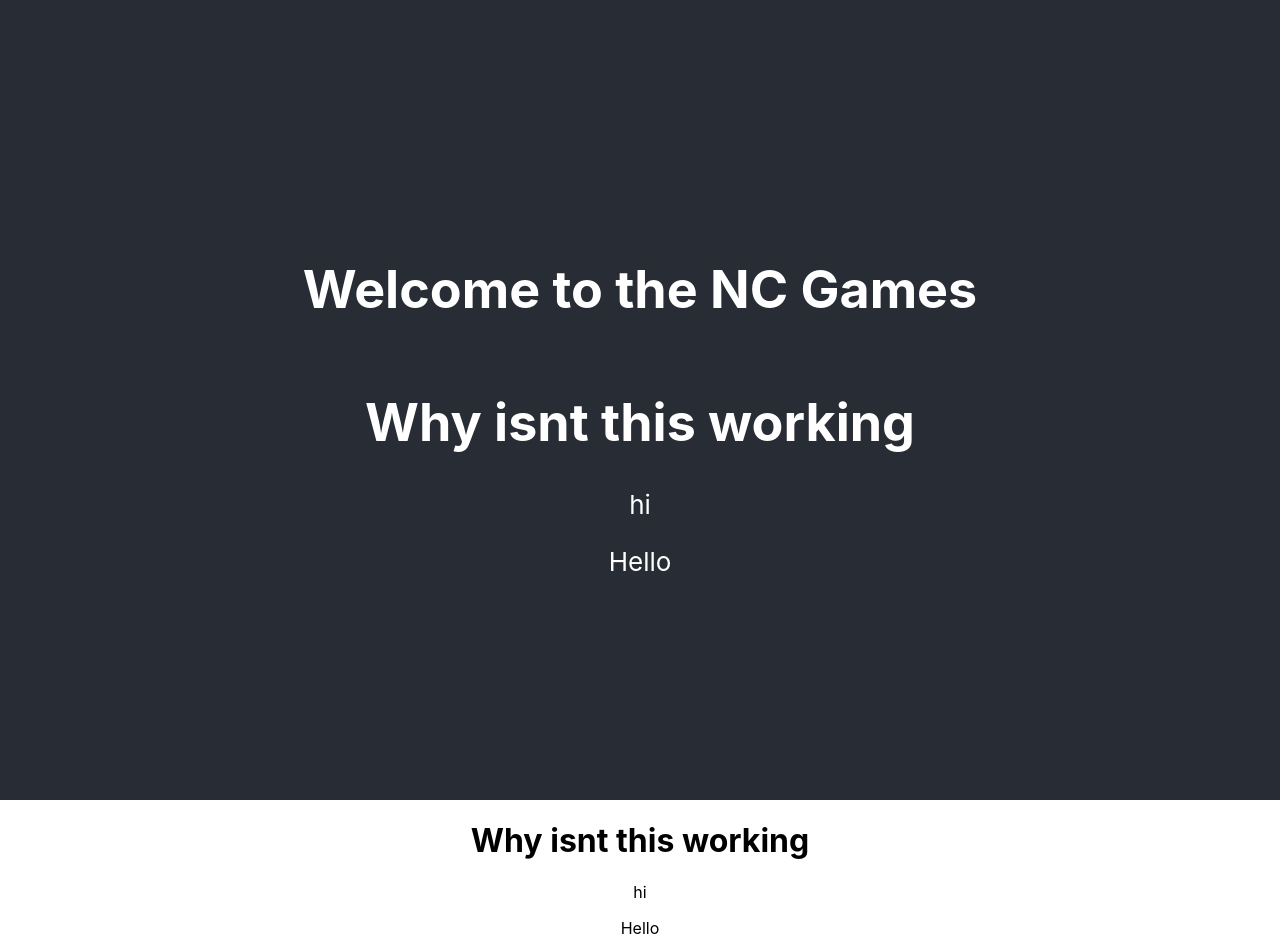
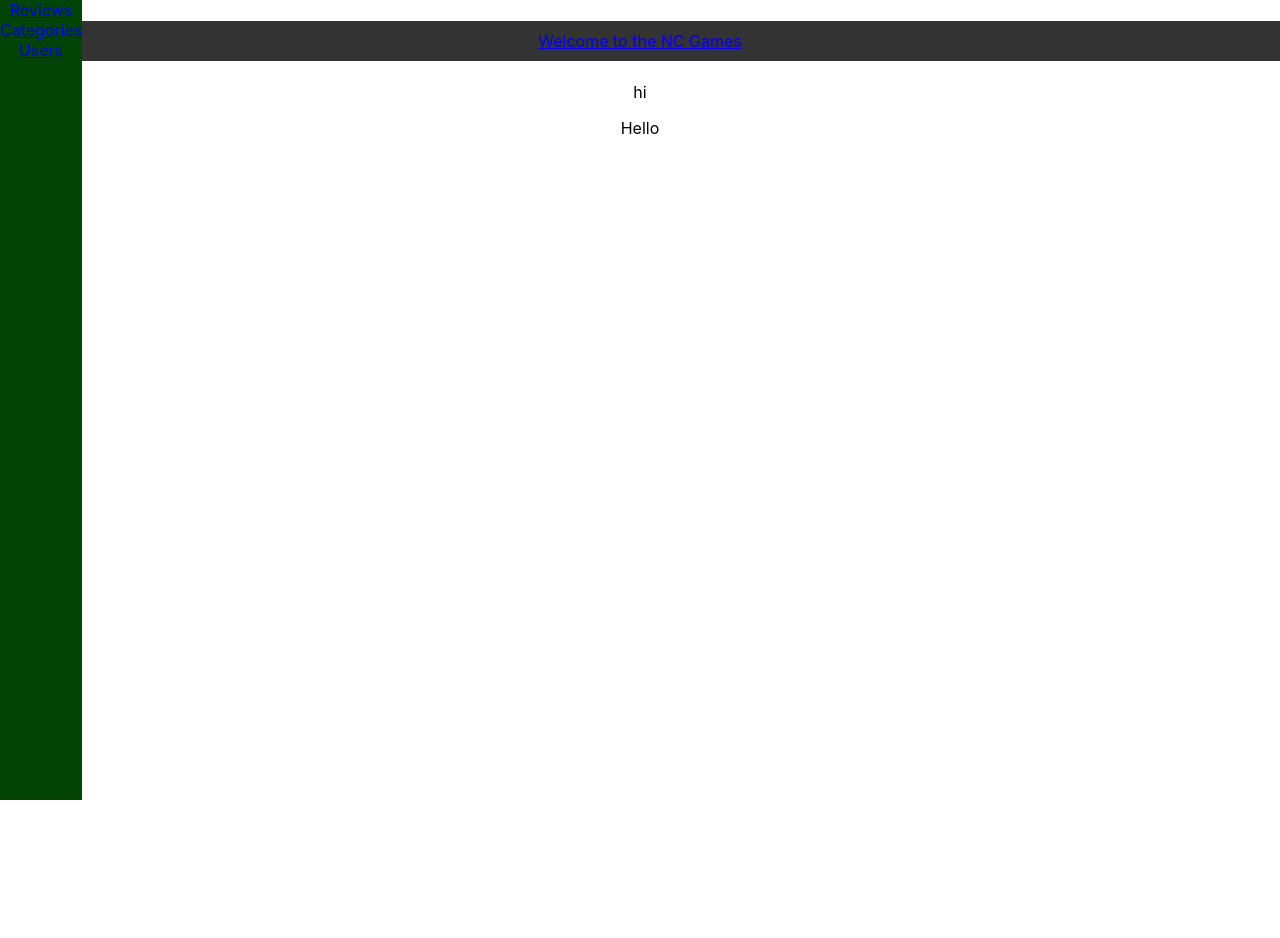
Before and after one commit to Malekf94/fe-nc-games, a React (Create React App) app: page /categories in a window 1280 px wide. After the commit the page ends 800 px from the top, so only its background shows below. Built offline with nearby package versions, Linux system fonts and the light colour scheme.

Commit message:
review page added

```diff
--- a/src/App.css
+++ b/src/App.css
@@ -2,37 +2,42 @@
 	text-align: center;
 }
 
-.App-logo {
-  height: 40vmin;
-  pointer-events: none;
+.App-header {
+	width: 100%;
+	position: fixed;
+	background: #333;
+	padding: 10px 0;
+	color: #fff;
 }
 
-@media (prefers-reduced-motion: no-preference) {
-  .App-logo {
-    animation: App-logo-spin infinite 20s linear;
-  }
-}
-
-.App-header {
-  background-color: #282c34;
-  min-height: 100vh;
+.NavBarC {
+	height: 100%;
+	position: fixed;
+	z-index: 1;
+	top: 0;
+	left: 0;
+	background-color: #014404;
+	transition: 0.5s ease;
+	overflow-x: hidden;
 	display: flex;
 	flex-direction: column;
 	align-items: center;
-  justify-content: center;
-  font-size: calc(10px + 2vmin);
-  color: white;
 }
 
-.App-link {
-  color: #61dafb;
+.NavBarLinks:visited,
+.NavBarLinks:active {
+	/* background-color: #f44336; */
+	color: white;
+	margin-top: 100px;
 }
 
-@keyframes App-logo-spin {
-  from {
-    transform: rotate(0deg);
+.individual_Review {
+	border: 2px solid black;
+	margin: 15px 0px;
 }
-  to {
-    transform: rotate(360deg);
+.review_img {
+	width: 100%;
 }
+
+@media only screen and (max-width: 600px) {
 }
--- a/src/App.js
+++ b/src/App.js
@@ -1,4 +1,4 @@
-import { BrowserRouter, Route, Routes } from "react-router-dom";
+import { BrowserRouter, Link, Route, Routes } from "react-router-dom";
 import "./App.css";
 import HomePage from "./pages/HomePage";
 import Categories from "./pages/Categories";
@@ -7,15 +7,21 @@ import ReviewById from "./pages/ReviewById";
 import Users from "./pages/Users";
 import UserById from "./pages/UserById";
 import NavBar from "./pages/NavBar";
+import { CategoriesContext } from "./contexts/CatergoriesContext.jsx";
+import { useState } from "react";
 
 function App() {
+	const [categories, setCategories] = useState([]);
 	return (
+		<CategoriesContext.Provider value={{ categories, setCategories }}>
 			<div className="App">
 				<BrowserRouter>
 					<header className="App-header">
-					<h1>Welcome to the NC Games</h1>
+						<Link className="NavBarLinks" to="/">
+							Welcome to the NC Games{" "}
+						</Link>
+					</header>
 					<NavBar />
-				</header>
 					<Routes>
 						<Route path="/" element={<HomePage />} />
 						<Route path="/categories" element={<Categories />} />
@@ -26,6 +32,7 @@ function App() {
 					</Routes>
 				</BrowserRouter>
 			</div>
+		</CategoriesContext.Provider>
 	);
 }
 
--- /dev/null
+++ b/src/api.js
@@ -0,0 +1,15 @@
+exports.getReviews = () => {
+	return fetch("https://my-games-project.herokuapp.com/api/reviews").then(
+		(data) => {
+			return data.json();
+		}
+	);
+};
+
+exports.getCategories = () => {
+	return fetch("https://my-games-project.herokuapp.com/api/categories").then(
+		(data) => {
+			return data.json();
+		}
+	);
+};
--- /dev/null
+++ b/src/components/GetReviews.jsx
@@ -0,0 +1,38 @@
+import React, { useEffect, useState } from "react";
+import { getReviews } from "../api";
+import styles from "../pages/cssPages/Reviews.module.css";
+
+export default function GetReviews() {
+	const [reviews, setReviews] = useState([]);
+	useEffect(() => {
+		getReviews().then((data) => {
+			setReviews(data.reviews);
+		});
+	}, []);
+
+	return (
+		<div className={styles.body}>
+			<ul>
+				{reviews.map((review) => {
+					return (
+						<li className="individual_Review" key={review.review_id}>
+							<p>Title: {review.title}</p>
+							<p>The Review: {review.review_body}</p>
+							<img
+								className="review_img"
+								src={review.review_img_url}
+								alt={review.title}
+							/>
+							<p>Category: {review.category}</p>
+							<p>Author: {review.owner}</p>
+							<p>Designer: {review.designer}</p>
+							{/* <p>{review.created_at}</p> */}
+							<p>Number of votes: {review.votes}</p>
+							<p>Comments: {review.comment_count}</p>
+						</li>
+					);
+				})}
+			</ul>
+		</div>
+	);
+}
--- /dev/null
+++ b/src/contexts/CatergoriesContext.jsx
@@ -0,0 +1,3 @@
+import { createContext } from "react";
+
+export const CategoriesContext = createContext();
--- a/src/pages/NavBar.jsx
+++ b/src/pages/NavBar.jsx
@@ -1,11 +1,18 @@
 import React from "react";
+import { Link } from "react-router-dom";
 
 export default function NavBar() {
 	return (
-		<div>
-			<h1>Why isnt this working</h1>
-			{console.log("hello")}
-			<p>hi</p>Hello
+		<div className="NavBarC">
+			<Link className="NavBarLinks" to="/reviews">
+				Reviews{" "}
+			</Link>
+			<Link className="NavBarLinks" to="/categories">
+				Categories{" "}
+			</Link>
+			<Link className="NavBarLinks" to="/users">
+				Users{" "}
+			</Link>
 		</div>
 	);
 }
--- a/src/pages/Reviews.jsx
+++ b/src/pages/Reviews.jsx
@@ -1,10 +1,12 @@
 import React from "react";
+import GetReviews from "../components/GetReviews";
+import styles from "./cssPages/Reviews.module.css";
+
 export default function Reviews() {
 	return (
-		<div>
-			<h1>Why isnt this working</h1>
-
-			<p>Reviews</p>
+		<div className={styles.body}>
+			<h1>Reviews</h1>
+			<GetReviews />
 		</div>
 	);
 }
--- /dev/null
+++ b/src/pages/cssPages/Reviews.module.css
@@ -0,0 +1,6 @@
+.body {
+	background-color: green;
+	text-align: center;
+	margin-left: 40px;
+	margin-right: 10px;
+}
```
Also changed, not shown: src/components/GetCatergories.jsx (added, +12 -0 lines). Lines whose indentation alone changed are shown as unchanged.
